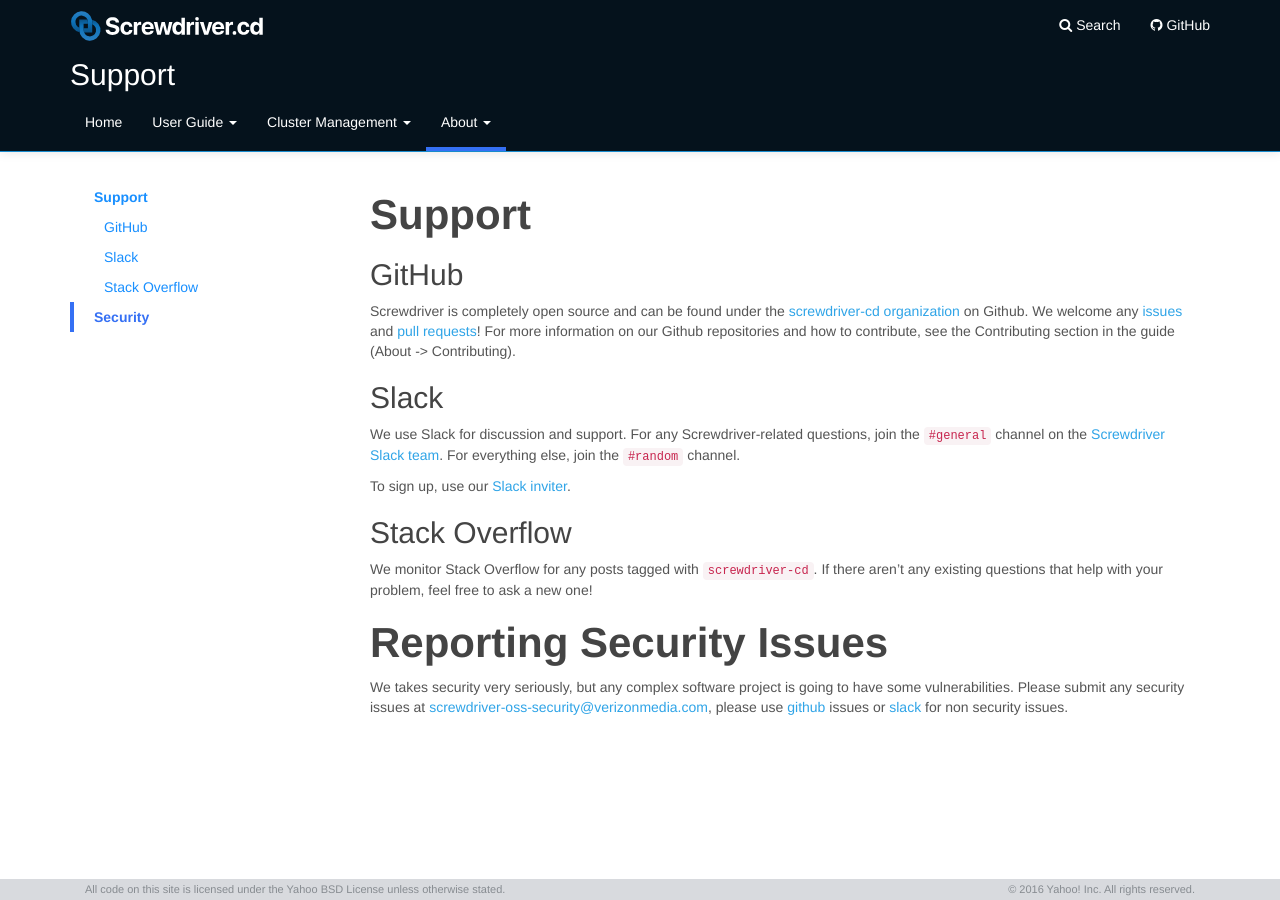
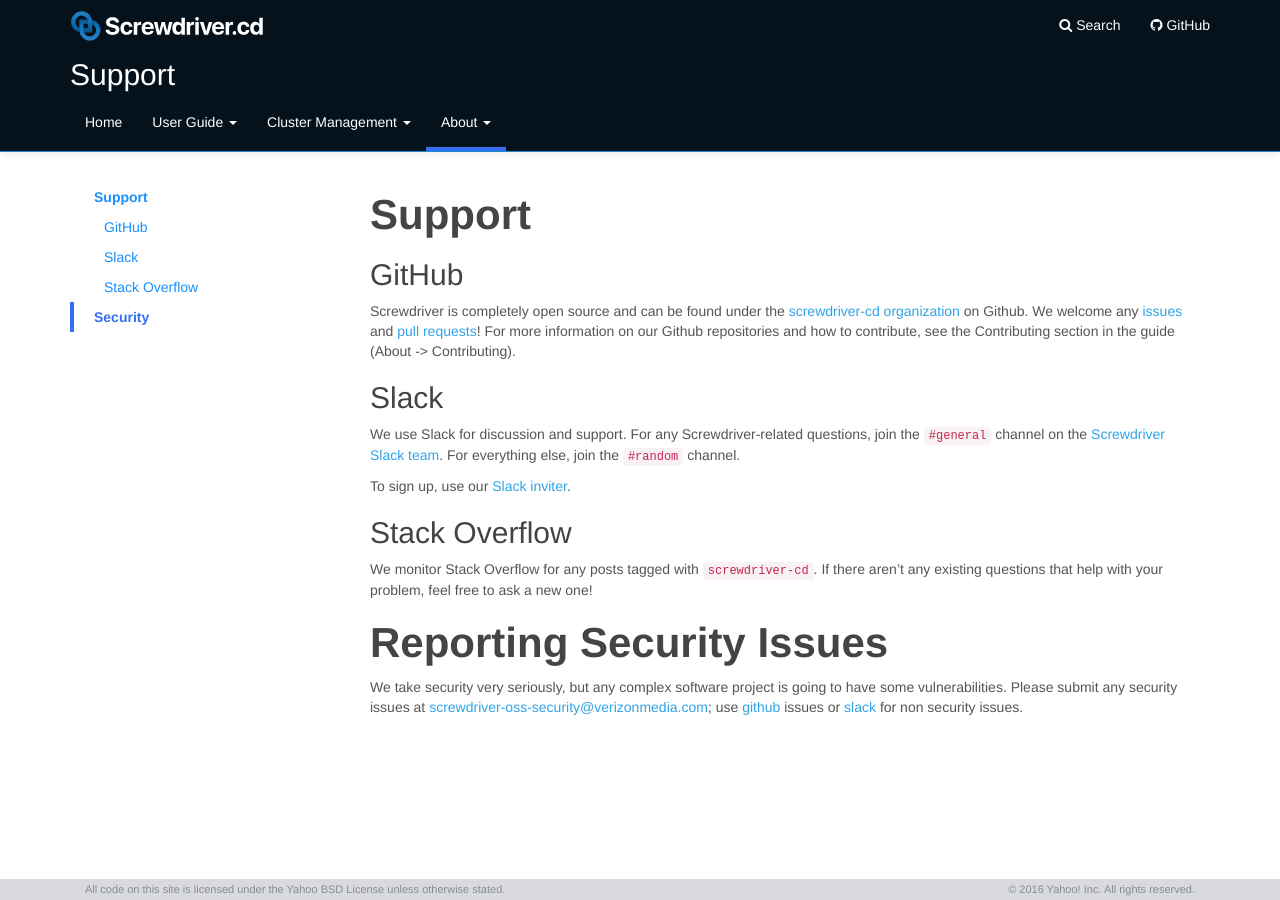
Before and after one commit to screwdriver-cd/guide, a Jekyll site: the page built from docs/about/support.md, in a window 1280 px wide. Built offline with Jekyll 4.4.1, drawn with Linux system fonts in a browser that asks for light colours.

Commit message:
Update docs/about/support.md
Co-authored-by: Tiffany K <tiffanykyi@gmail.com>

```diff
--- a/docs/about/support.md
+++ b/docs/about/support.md
@@ -39,4 +39,4 @@ there aren't any existing questions that help with your problem, feel free to as
 
 # Reporting Security Issues
 
-We takes security very seriously, but any complex software project is going to have some vulnerabilities. Please submit any security issues at <screwdriver-oss-security@verizonmedia.com>, please use [github](#github) issues or [slack](#slack) for non security issues.
+We take security very seriously, but any complex software project is going to have some vulnerabilities. Please submit any security issues at <screwdriver-oss-security@verizonmedia.com>; use [github](#github) issues or [slack](#slack) for non security issues.
```
